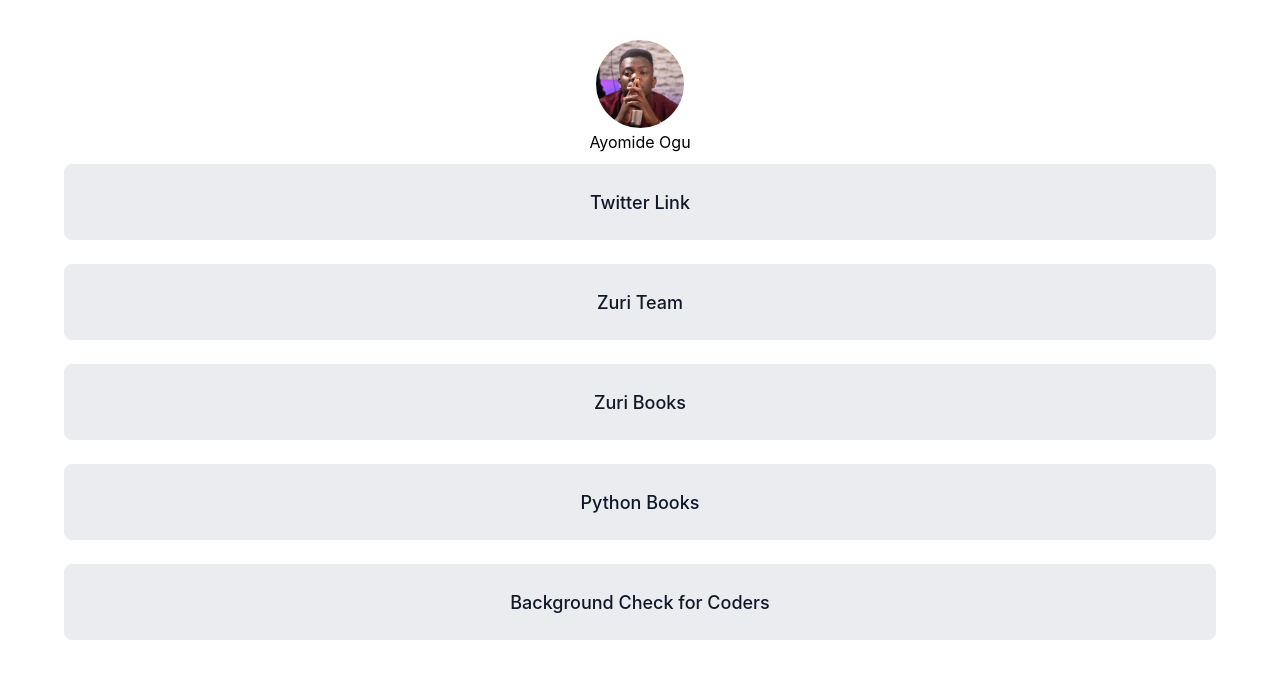
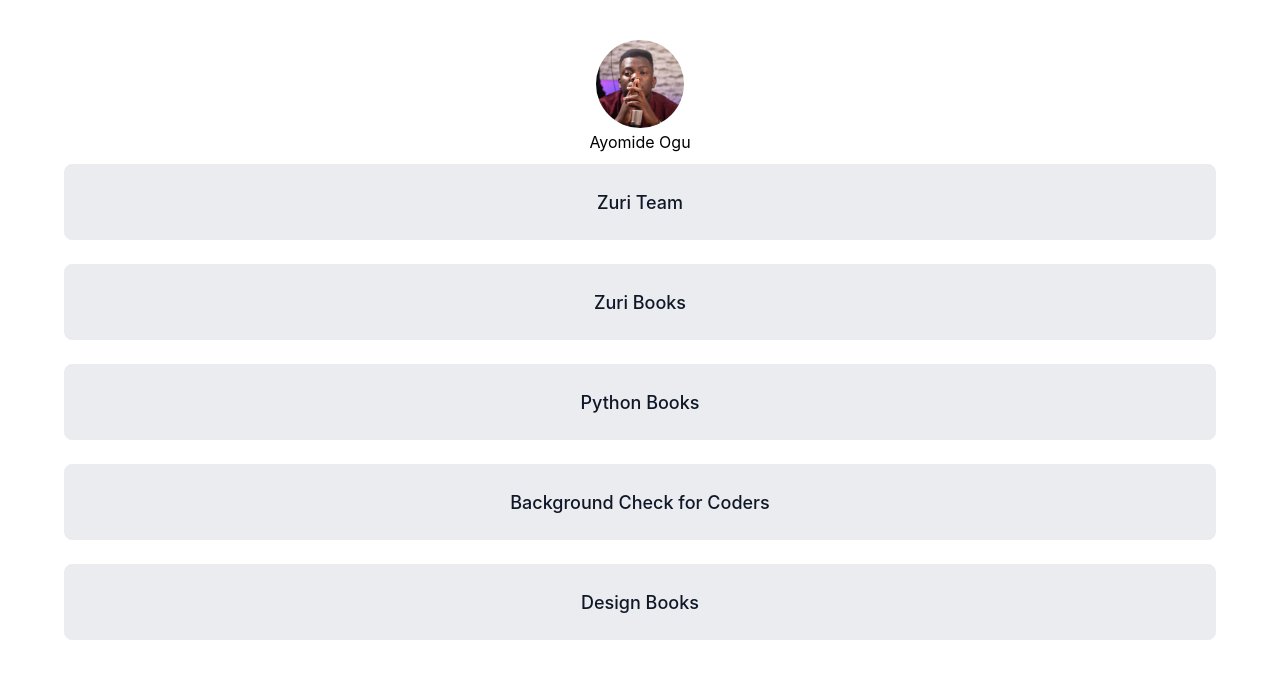
Before and after one commit to ayowayne123/Linkify, a React (Create React App) app: page / in a window 1280 px wide. Shown: the top 678 px of the page. Built offline with nearby package versions, Linux system fonts and the light colour scheme.

Commit message:
fixed buttons width

```diff
--- a/src/App.css
+++ b/src/App.css
@@ -12,7 +12,8 @@
 .btn {
   padding: 24px 32px;
   margin: 12px;
-  width: 1152px;
+  max-width: 1152px;
+  width: 100%;
   height: 76px;
   background: #EAECF0;
 border: 1px solid #EAECF0;
--- a/src/App.js
+++ b/src/App.js
@@ -1,18 +1,18 @@
 import './App.css';
 import React from 'react';
-import Home from './components/Home';
+import Profile from './components/Profile';
 import Button from './components/Button';
 
 function App() {
   return (
 
     <div className="App">
-       <Home/>
-       <Button  as="a" href="https://whereisthemouse.com"  text="Twitter Link"/>
-       <Button  as="a" href="https://whereisthemouse.com"  text="Zuri Team"/>
-       <Button  as="a" href="https://whereisthemouse.com"  text="Zuri Books"/>
-       <Button  as="a" href="https://whereisthemouse.com"  text="Python Books"/>
-       <Button as="a" href="https://whereisthemouse.com" text="Background Check for Coders"/>
+       <Profile/>
+       <Button btn_Id="btn__zuri"  as="a" href="https://training.zuri.team" text="Zuri Team"/>
+       <Button  btn_Id="books" as="a" href="https://books.zuri.team"  text="Zuri Books"/>
+       <Button  btn_Id="book__python" as="a" href="https://whereisthemouse.com"  text="Python Books"/>
+       <Button btn_Id="pitch" as="a" href="https://background.zuri.team" text="Background Check for Coders"/>
+       <Button btn_Id="book__design" as="a" href="https://books.zuri.team/design-rules" text="Design Books"/>
     </div>
   );
 }
--- a/src/components/Button.jsx
+++ b/src/components/Button.jsx
@@ -1,9 +1,9 @@
 import React from 'react'
 
-const Button = ({ text, as: Component = 'button', ...rest}) => {
+const Button = ({ text,btn_Id, as: Component = 'button', ...rest}) => {
 
   return (
-   <div><Component {...rest}><button className='btn'>{text}</button></Component> </div>
+   <div><Component {...rest}><button id={btn_Id} className='btn'>{text}</button></Component> </div>
   )
 }
 
--- a/src/components/Home.jsx
+++ b/src/components/Profile.jsx
@@ -2,7 +2,7 @@
 import '../App.css';
 import profile from '../Ayomide_profile.jpeg'
 
-function Home() {
+function Profile() {
   return (
     <div>
         <img className="profile" src={profile} alt="Profile of Ayomide" width="88" height="88" />
@@ -17,4 +17,4 @@
   )
 }
 
-export default Home
+export default Profile
```
